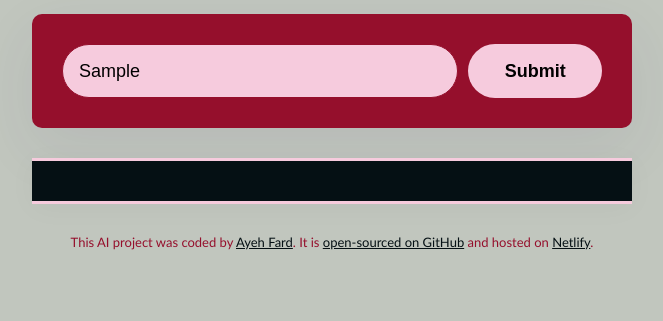
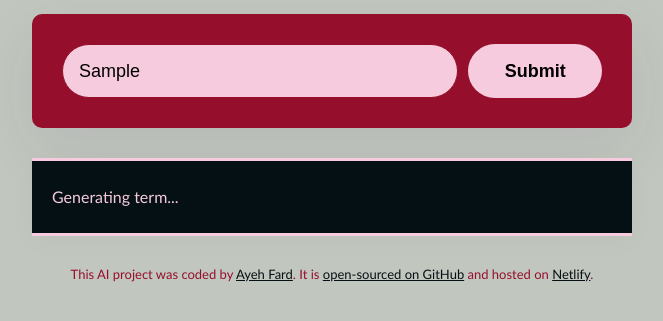
Before and after one commit to ayehfard/ai-endearment-generator, a plain HTML site: page index.html in a window 1280 px wide. Both pictures are taken after typing "Sample" into the empty fields and a click on the input 843 px from the left and 264 px from the top of the page. Shown: the part 193-514 px from the top of the page, without its empty margins (308-971 px from the left). Drawn offline with nearby package versions, Linux system fonts and the light colour scheme; no server answers.

Commit message:
Improved JavaScript

```diff
--- a/index.html
+++ b/index.html
@@ -24,7 +24,7 @@
           />
           <input type="submit" class="submit-button" />
         </form>
-        <div class="term" id="term"></div>
+        <div class="term hidden" id="term"></div>
       </main>
 
       <footer>
--- a/src/index.js
+++ b/src/index.js
@@ -11,9 +11,13 @@ function generateTerm(event) {
   let userInstructionsElement = document.querySelector("#user-instructions");
   let apiKey = "b36tf90a76ca9d0b31o886f434445568";
   let context =
-    "You are me. You have a boyfriend named Nima. You should use the user instructions and include it in your term of endearment. Add more to the term of endearment so it's a full sentence or two sentences. make it personal based on what I've told you about Nima. We are in a long distance relationship so anything that's romantic and is based on our situation is good. every output should be like the following example: `Nima, you're my (your answer)`. Also, add an emoji related to the term of endearment at the end. It should be a phrase and not one word. Here is some context about Nima: `He is an extremely intelligent person. He loves science and is studying Pharmaceutical Biotechnolgy. He loves jazz, woodworking, and is a poet himself.`";
+    "You are me. You have a boyfriend named Nima. You should use the user instructions and include it in your term of endearment. Add more to the term of endearment so it's a full sentence or two sentences. make it personal based on what I've told you about Nima. We are in a long distance relationship. every output should be like the following example: `Nima, you're my (your answer)`. Also, add an emoji related to the term of endearment at the end. It should be a phrase and not one word. Here is some context about Nima: `He is an extremely intelligent person. He loves science and is studying Pharmaceutical Biotechnolgy. He loves jazz, woodworking, and is a poet himself.`";
   let prompt = `user intructions: Generate a term of endearment based on ${userInstructionsElement.value}`;
   let apiUrl = `https://api.shecodes.io/ai/v1/generate?prompt=${prompt}&context=${context}&key=${apiKey}`;
+
+  let termElement = document.querySelector("#term");
+  termElement.innerHTML = "Generating term...";
+  termElement.classList.remove("hidden");
 
   axios.get(apiUrl).then(displayTerm);
 }
--- a/src/style.css
+++ b/src/style.css
@@ -57,6 +57,9 @@ form {
   border-bottom: 3px solid #f6cbdd;
   box-shadow: 0px 4px 30px 0px rgba(39, 33, 66, 0.03);
 }
+.hidden {
+  display: none;
+}
 footer {
   color: #950f2c;
   text-align: center;
```
